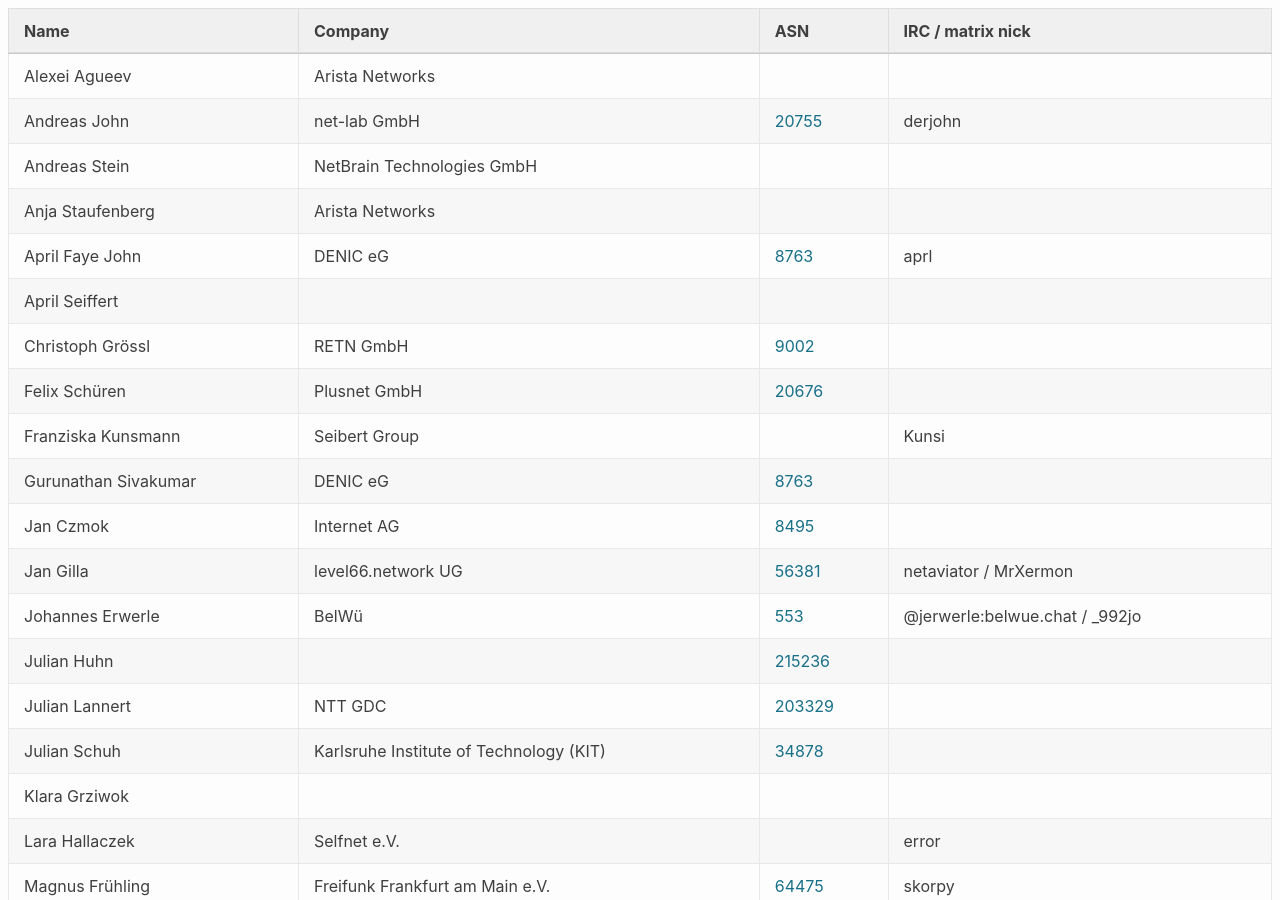
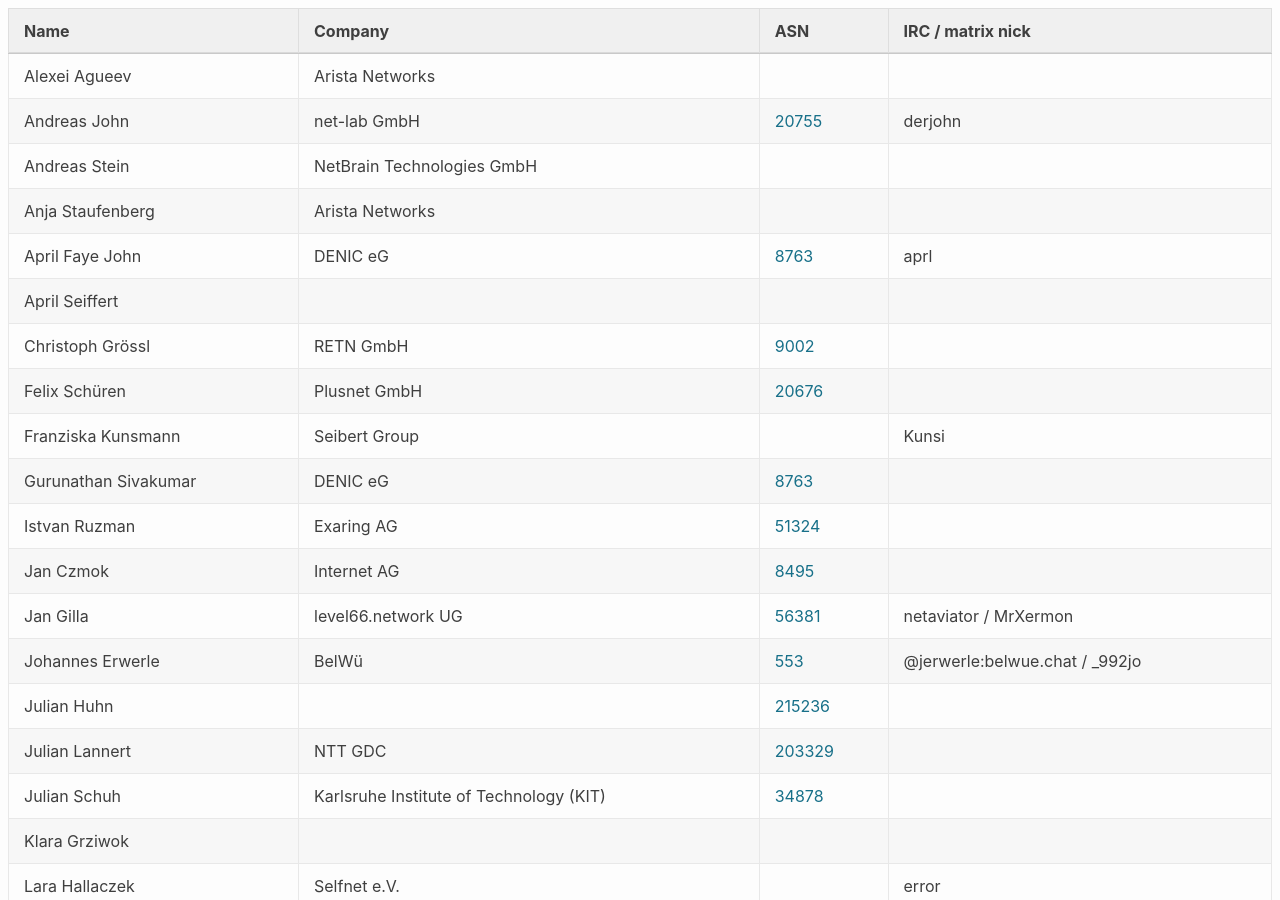
Before and after one commit to denog/pretix-attendeelist, a Jekyll site: the page built from denogmeetup25-01/index.markdown, in a window 1280 px wide and 900 px high. Built offline with Jekyll 4.4.1, drawn with Linux system fonts in a browser that asks for light colours.

Commit message:
Latest data: Fri Jan 24 12:12:04 UTC 2025

```diff
--- a/_data/attendees_denogmeetup25-01.json
+++ b/_data/attendees_denogmeetup25-01.json
@@ -58,6 +58,12 @@
     "company": "DENIC eG",
     "irc": null,
     "asn": "8763"
+  },
+  {
+    "name": "Istvan Ruzman",
+    "company": "Exaring AG",
+    "irc": null,
+    "asn": "51324"
   },
   {
     "name": "Jan Czmok",
--- a/_data/attendees_member2025.json
+++ b/_data/attendees_member2025.json
@@ -96,6 +96,12 @@
     "asn": null
   },
   {
+    "name": "Tasso Mulzer",
+    "company": "speaking for myself",
+    "irc": null,
+    "asn": null
+  },
+  {
     "name": "Ute Wolf",
     "company": null,
     "irc": null,
```
